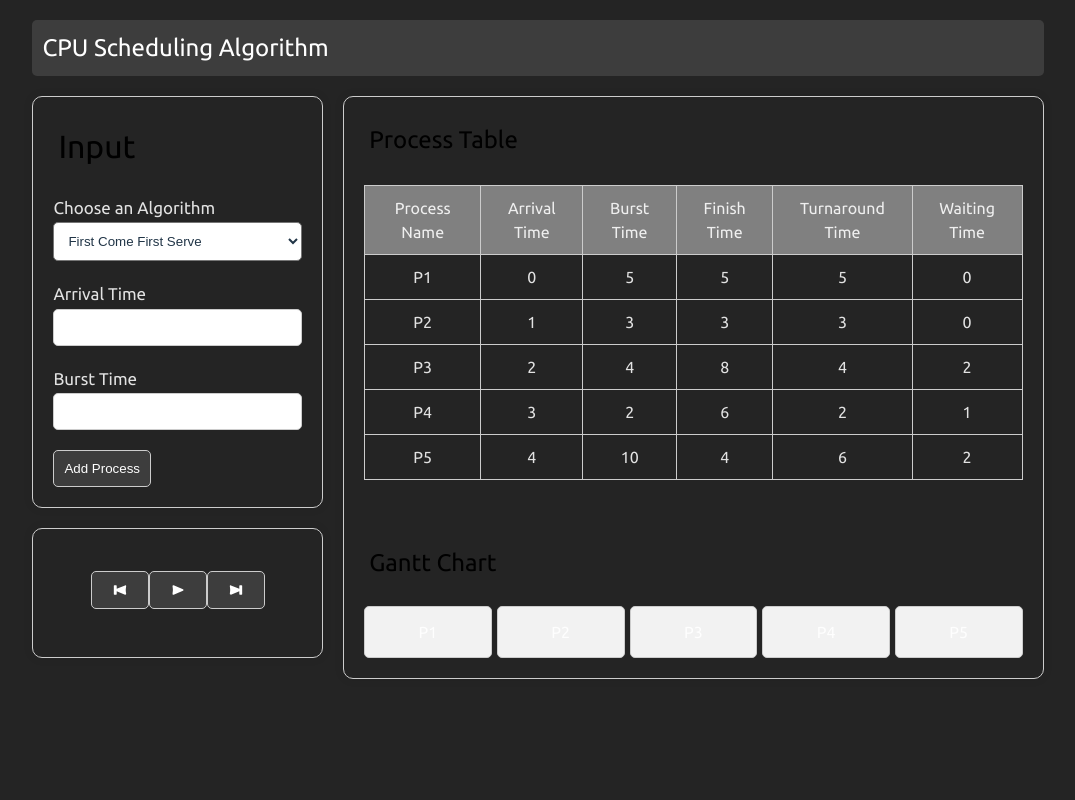
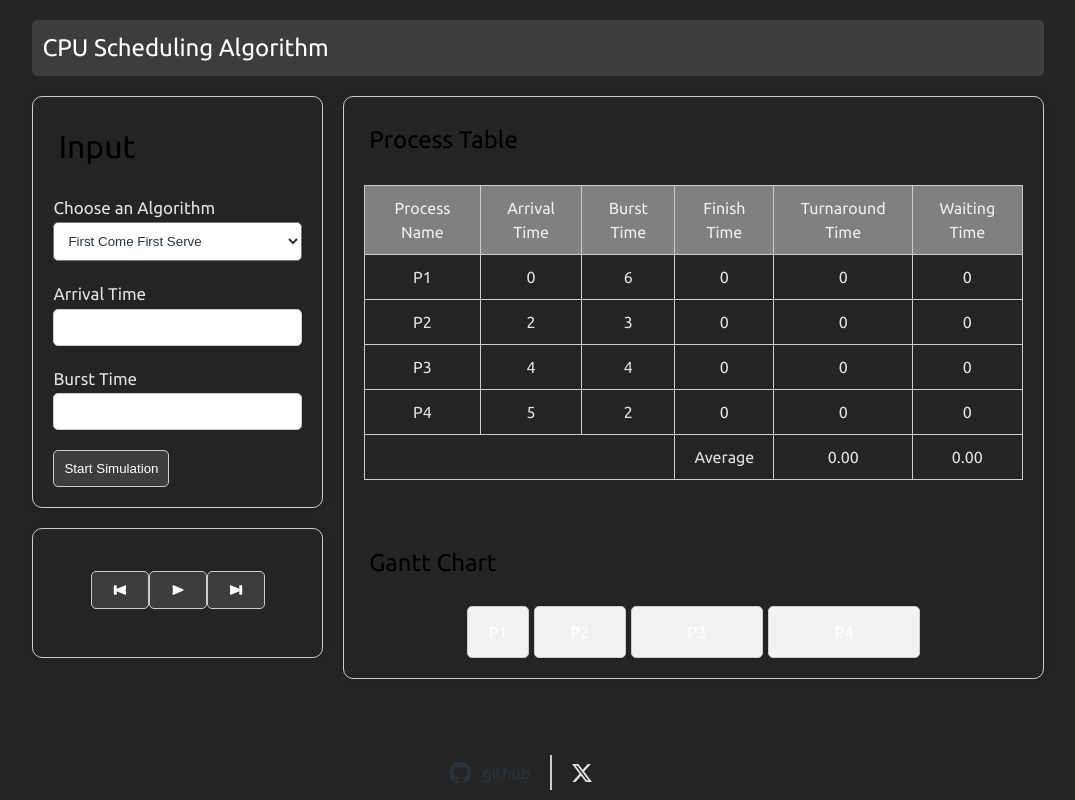
Before and after one commit to yuvrajsinh5252/Taskflow, a React (Vite) app: page / in a window 1280 px wide. Shown: the whole page, without its empty margins (102-1177 px from the left). Built offline with nearby package versions, Linux system fonts and the light colour scheme.

Commit message:
dummy data done main logic left

```diff
--- a/src/App.tsx
+++ b/src/App.tsx
@@ -1,7 +1,9 @@
+import { BsTwitterX } from "react-icons/bs"
 import GanttChart from "./components/GanttChart"
 import Input from "./components/Input"
 import ProcessTable from "./components/ProcessTable"
 import Controller from "./components/controller"
+import { AiFillGithub } from "react-icons/ai"
 
 function App() {
 
@@ -20,6 +22,13 @@ function App() {
           <GanttChart />
         </div>
       </div>
+      <footer className="footer">
+        <a href="https://github.com/yuvrajsinh5252" target="_blank" className="github">
+          <AiFillGithub size={25} />
+          <span>github</span>
+        </a>
+        <BsTwitterX size={20} />
+      </footer>
     </div >
   )
 }
--- a/src/components/GanttChart.tsx
+++ b/src/components/GanttChart.tsx
@@ -1,13 +1,36 @@
-function GanttChart() {
+interface GanttchartProps {
+  GanttChartInfo: {
+    ProcessName: string;
+    Interval: number[];
+  }[];
+}
+
+function GanttChart({ GanttChartInfo }: GanttchartProps) {
+
+  const GanntInfo = [
+    { ProcessName: "P1", Interval: [0, 6] },
+    { ProcessName: "P2", Interval: [6, 9] },
+    { ProcessName: "P3", Interval: [9, 13] },
+    { ProcessName: "P4", Interval: [13, 15] },
+  ];
+
+  GanttChartInfo = GanntInfo;
+
   return (
     <div className="gantt-chart-container">
       <h2 className="table-head">Gantt Chart</h2>
       <div className="chart">
-        <div className="chart-cell">P1</div>
-        <div className="chart-cell">P2</div>
-        <div className="chart-cell">P3</div>
-        <div className="chart-cell">P4</div>
-        <div className="chart-cell">P5</div>
+        {
+          true ? (
+            GanttChartInfo.map((process, index) => (
+              <div key={index} className="chart-cell" style={{ width: `${process.Interval[1] * 10}px` }}>
+                <p>{process.ProcessName}</p>
+              </div>
+            ))
+          ) : (
+            <p>Nothing to show</p>
+          )
+        }
       </div>
     </div>
   );
--- a/src/components/Input.tsx
+++ b/src/components/Input.tsx
@@ -1,14 +1,22 @@
 function Input() {
+  const handlesubmit = (e: React.FormEvent<HTMLFormElement>) => {
+    e.preventDefault();
+
+    console.log(e.currentTarget['arrival'].value);
+    console.log(e.currentTarget['burst'].value);
+    console.log(e.currentTarget['algo-name'].value);
+  }
+
   return (
     <div className="input">
       <h1 className='table-head'>Input</h1>
-      <div className="input-container">
+      <form onSubmit={handlesubmit} className="input-container">
         <div className="input-group">
           <label htmlFor="algo-name">
             Choose an Algorithm
           </label>
           <select name="algo-name" id="algo-name">
-            <option value="fcfs" selected>First Come First Serve</option>
+            <option value="fcfs" defaultChecked={true}>First Come First Serve</option>
             <option value="sjf">Shortest Job First</option>
             <option value="srtf">Shortest Remaining Time First</option>
             <option value="rr">Round Robin</option>
@@ -16,14 +24,14 @@ function Input() {
         </div>
         <div className="input-group">
           <label htmlFor="arrival">Arrival Time</label>
-          <input type="number" id="arrival" />
+          <input type="text" name="arrival" id="arrival" />
         </div>
         <div className="input-group">
           <label htmlFor="execute">Burst Time</label>
-          <input type="number" id="execute" />
+          <input type="text" name="burst" id="execute" />
         </div>
-        <button>Add Process</button>
-      </div>
+        <button type="submit" >Start Simulation</button>
+      </form>
     </div>
   )
 }
--- a/src/components/ProcessTable.tsx
+++ b/src/components/ProcessTable.tsx
@@ -1,4 +1,33 @@
-function ProcessTable() {
+interface TableProps {
+  ProcessInfo: {
+    job: string,
+    arrivalTime: number,
+    BurstTime: number,
+    FinishTime: number,
+    TurnAroundTime: number;
+    WaitingTime: number;
+  }[]
+}
+
+function ProcessTable({ ProcessInfo }: TableProps) {
+  const tableData = [
+    { job: "P1", arrivalTime: 0, BurstTime: 6, FinishTime: 0, TurnAroundTime: 0, WaitingTime: 0 },
+    { job: "P2", arrivalTime: 2, BurstTime: 3, FinishTime: 0, TurnAroundTime: 0, WaitingTime: 0 },
+    { job: "P3", arrivalTime: 4, BurstTime: 4, FinishTime: 0, TurnAroundTime: 0, WaitingTime: 0 },
+    { job: "P4", arrivalTime: 5, BurstTime: 2, FinishTime: 0, TurnAroundTime: 0, WaitingTime: 0 },
+  ];
+
+  ProcessInfo = tableData;
+
+  const turnAroundTime = ProcessInfo.map((process) => process.TurnAroundTime);
+  const waitingTime = ProcessInfo.map((process) => process.WaitingTime);
+  const totalWaitingTime = waitingTime.reduce((acc, curr) => acc + curr, 0);
+  const totalTurnAroundTime = turnAroundTime.reduce((acc, curr) => acc + curr, 0);
+  const job = ProcessInfo.map((process) => process.job);
+
+  const averageWaitingTime = totalWaitingTime / job.length;
+  const averageTurnAroundTime = totalTurnAroundTime / job.length;
+
   return (
     <div className="table-container">
       <h2 className='table-head'>Process Table</h2>
@@ -13,48 +42,38 @@ function ProcessTable() {
             <th>Waiting Time</th>
           </tr>
         </thead>
-        <tbody>
-          <tr>
-            <td>P1</td>
-            <td>0</td>
-            <td>5</td>
-            <td>5</td>
-            <td>5</td>
-            <td>0</td>
-          </tr>
-          <tr>
-            <td>P2</td>
-            <td>1</td>
-            <td>3</td>
-            <td>3</td>
-            <td>3</td>
-            <td>0</td>
-          </tr>
-          <tr>
-            <td>P3</td>
-            <td>2</td>
-            <td>4</td>
-            <td>8</td>
-            <td>4</td>
-            <td>2</td>
-          </tr>
-          <tr>
-            <td>P4</td>
-            <td>3</td>
-            <td>2</td>
-            <td>6</td>
-            <td>2</td>
-            <td>1</td>
-          </tr>
-          <tr>
-            <td>P5</td>
-            <td>4</td>
-            <td>10</td>
-            <td>4</td>
-            <td>6</td>
-            <td>2</td>
-          </tr>
-        </tbody>
+        {
+          true ? (
+            <tbody>
+              {
+                ProcessInfo.map((process, index) => (
+                  <tr key={index}>
+                    <td>{process.job}</td>
+                    <td>{process.arrivalTime}</td>
+                    <td>{process.BurstTime}</td>
+                    <td>{process.FinishTime}</td>
+                    <td>{process.TurnAroundTime}</td>
+                    <td>{process.WaitingTime}</td>
+                  </tr>
+                ))
+              }
+              <tr>
+                <td colSpan={3}></td>
+                <td>Average </td>
+                <td> {averageTurnAroundTime.toFixed(2)}</td>
+                <td>{averageWaitingTime.toFixed(2)}</td>
+              </tr>
+            </tbody>
+          ) : (
+            <tbody>
+              <tr>
+                <td colSpan={6}>
+                  No data available
+                </td>
+              </tr>
+            </tbody>
+          )
+        }
       </table>
 
     </div>
--- a/src/index.css
+++ b/src/index.css
@@ -129,6 +129,7 @@ button {
 .process-table {
   width: 100%;
   border-collapse: collapse;
+  min-height: 270px;
 }
 
 .process-table th,
@@ -161,7 +162,6 @@ button {
   align-items: center;
   justify-content: center;
   height: 50px;
-  width: 100%;
   border: 1px solid #ccc;
   background-color: #f2f2f2;
   border-radius: 5px;
@@ -208,6 +208,30 @@ button {
   border-radius: 10px;
 }
 
+.footer {
+  position: absolute;
+  bottom: 0%;
+  right: 45%;
+  display: flex;
+  justify-content: center;
+  align-items: center;
+  padding: 10px;
+  gap: 20px;
+  cursor: pointer;
+}
+
+.github {
+  text-decoration: none;
+  color: #213547;
+  display: flex;
+  gap: 10px;
+  padding-right: 20px !important;
+  padding: 5px;
+  border-right: 2px solid #ccc;
+  justify-content: center;
+  align-items: center;
+}
+
 /* Dark mode media query */
 
 @media (prefers-color-scheme: dark) {
```
Also changed, not shown: src/algorithms/fcfs.ts (added, +35 -0 lines), src/algorithms/rr.ts (added), src/algorithms/sjf.ts (added), src/algorithms/srtf.ts (added).
